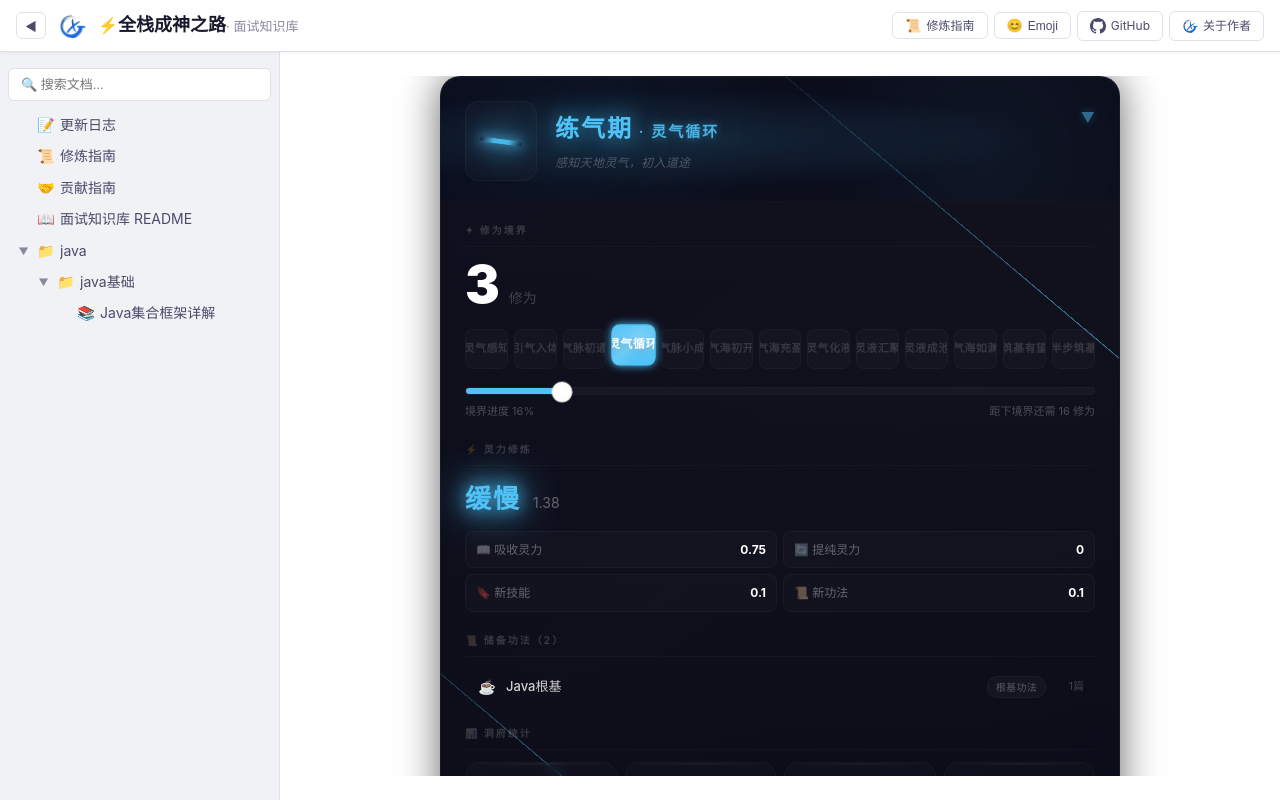
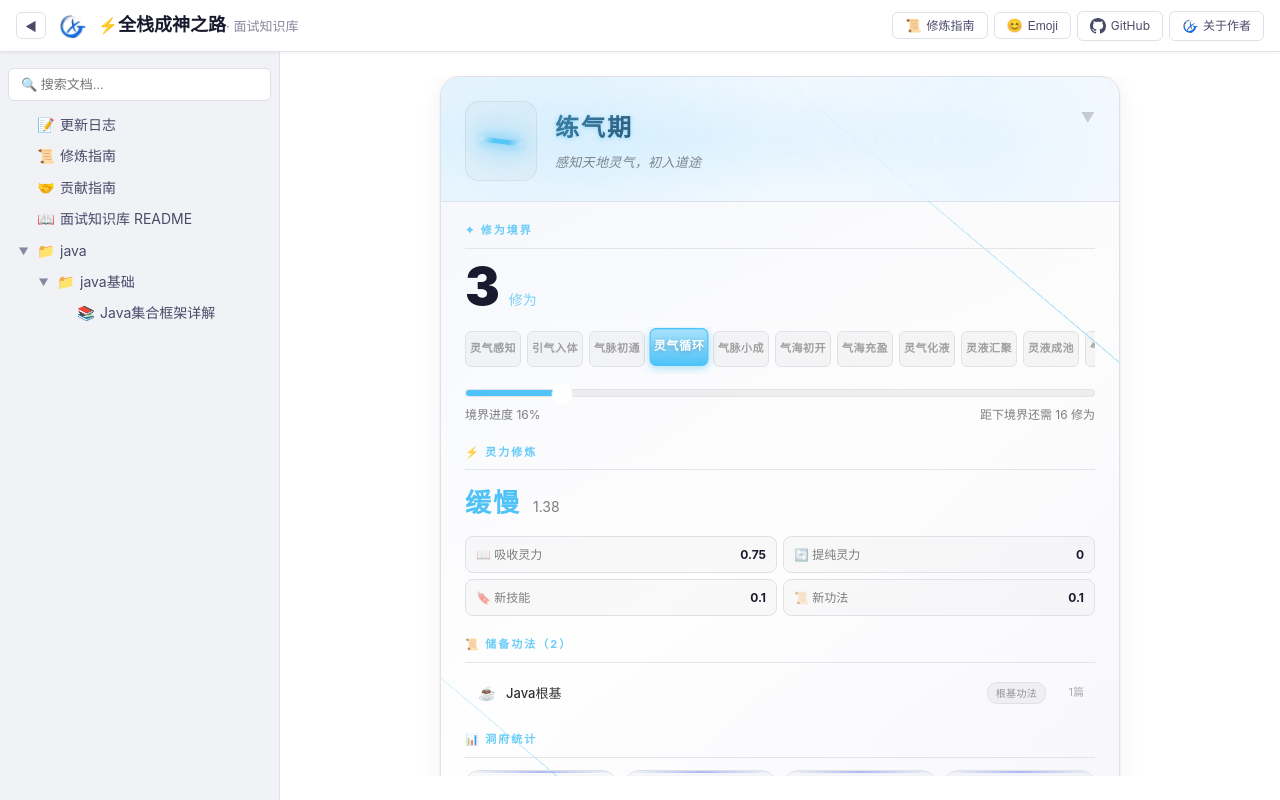
Before and after one commit to xiuji008/xjdoc-interview, a React (Vite) app: page /#/ in a window 1280 px wide. Built offline with nearby package versions, Linux system fonts and the light colour scheme; no server answers.

Commit message:
style: 境界页面深色改浅色 + 字体优化 + 练气期阶段拥挤修复 + 突破历程浅色化

```diff
--- a/src/App.css
+++ b/src/App.css
@@ -1077,11 +1077,11 @@ a:hover {
   width: 100%;
   max-width: 680px;
   margin: 0 auto;
-  background: linear-gradient(145deg, #0a0a18 0%, #0d0d1a 50%, #0a0a18 100%);
-  border: 1px solid rgba(255,255,255,0.05);
+  background: linear-gradient(145deg, #f8faff 0%, #ffffff 50%, #f5f6fc 100%);
+  border: 1px solid var(--border-color);
   border-radius: 20px;
   overflow: hidden;
-  box-shadow: 0 0 40px rgba(0,0,0,0.6), inset 0 1px 0 rgba(255,255,255,0.03);
+  box-shadow: 0 2px 24px rgba(0,0,0,0.06), 0 0 0 1px rgba(0,0,0,0.03), inset 0 1px 0 rgba(255,255,255,0.8);
   transition: all 0.3s ease;
   position: relative;
 }
@@ -1103,7 +1103,7 @@ a:hover {
   to { transform: rotate(360deg); }
 }
 @keyframes borderFadeIn {
-  to { opacity: 0.6; }
+  to { opacity: 0.5; }
 }
 .cultivation-panel.collapsed { max-width: 360px; }
 
@@ -1117,27 +1117,28 @@ a:hover {
   cursor: pointer;
   overflow: hidden;
   min-height: 100px;
+  background: var(--realm-bg, linear-gradient(135deg, #e8f4fd, #f0f5ff));
 }
 .badge-pattern-bg {
   position: absolute;
   inset: 0;
-  opacity: 0.06;
+  opacity: 0.08;
   background-image:
     radial-gradient(circle at 20% 40%, var(--realm-color) 0%, transparent 50%),
     radial-gradient(circle at 80% 60%, var(--realm-color) 0%, transparent 40%),
-    repeating-linear-gradient(0deg, transparent, transparent 30px, rgba(255,255,255,0.02) 30px, rgba(255,255,255,0.02) 31px);
+    repeating-linear-gradient(0deg, transparent, transparent 30px, rgba(0,0,0,0.02) 30px, rgba(0,0,0,0.02) 31px);
   pointer-events: none;
 }
 .badge-glow {
   position: absolute;
   inset: 0;
   background: radial-gradient(ellipse at 35% 50%, var(--realm-glow) 0%, transparent 60%);
-  opacity: 0.3;
+  opacity: 0.2;
   animation: glowPulse 3s ease-in-out infinite;
 }
 @keyframes glowPulse {
-  0%, 100% { opacity: 0.2; }
-  50% { opacity: 0.5; }
+  0%, 100% { opacity: 0.1; }
+  50% { opacity: 0.35; }
 }
 
 .badge-dao-area {
@@ -1148,9 +1149,9 @@ a:hover {
   display: flex;
   align-items: center;
   justify-content: center;
-  background: rgba(255,255,255,0.02);
+  background: rgba(0,0,0,0.02);
   border-radius: 14px;
-  border: 1px solid rgba(255,255,255,0.04);
+  border: 1px solid rgba(0,0,0,0.06);
   position: relative;
 }
 .badge-dao-area::after {
@@ -1159,13 +1160,13 @@ a:hover {
   inset: -2px;
   border-radius: 16px;
   background: radial-gradient(ellipse at center, var(--realm-glow), transparent 70%);
-  opacity: 0.15;
+  opacity: 0.12;
   animation: daobgPulse 3s ease-in-out infinite;
   pointer-events: none;
 }
 @keyframes daobgPulse {
-  0%, 100% { opacity: 0.1; }
-  50% { opacity: 0.25; }
+  0%, 100% { opacity: 0.06; }
+  50% { opacity: 0.18; }
 }
 
 /* ===== 道纹系统 ===== */
@@ -1378,40 +1379,47 @@ a:hover {
 .badge-info { flex: 1; z-index: 1; }
 .badge-realm-name {
   font-size: 24px; font-weight: 900;
-  color: var(--realm-color, #fff);
-  text-shadow: 0 0 20px var(--realm-glow), 0 0 40px var(--realm-glow);
+  background: linear-gradient(135deg, var(--realm-color, #4FC3F7) 0%, #1a1a2e 40%, var(--realm-color, #4FC3F7) 100%);
+  background-size: 200% 200%;
+  -webkit-background-clip: text;
+  -webkit-text-fill-color: transparent;
+  background-clip: text;
   letter-spacing: 2px;
   margin-bottom: 2px;
+  filter: drop-shadow(0 1px 2px var(--realm-glow));
+  animation: realmShimmer 3s ease-in-out infinite;
+}
+@keyframes realmShimmer {
+  0%, 100% { background-position: 0% 50%; }
+  50% { background-position: 100% 50%; }
 }
 .badge-stage {
   font-size: 15px; font-weight: 600;
-  color: var(--realm-color, #fff);
+  color: var(--realm-color, #4FC3F7);
   opacity: 0.9;
-  text-shadow: 0 0 10px var(--realm-glow);
 }
 .badge-motto {
-  font-size: 12px;
-  color: rgba(255,255,255,0.25);
+  font-size: 13px;
+  color: rgba(0,0,0,0.45);
   margin-top: 4px;
   font-style: italic;
   letter-spacing: 0.3px;
 }
 .badge-expand-icon {
   font-size: 14px;
-  color: var(--realm-color, rgba(255,255,255,0.25));
+  color: rgba(0,0,0,0.3);
   z-index: 1;
   align-self: flex-start;
   margin-top: 6px;
   transition: transform 0.3s;
-  opacity: 0.5;
-  filter: drop-shadow(0 0 4px var(--realm-glow));
+  opacity: 0.6;
 }
 
 /* ===== 展开内容 ===== */
 .cultivation-details {
   padding: 20px 24px 24px;
-  background: linear-gradient(180deg, rgba(255,255,255,0.02) 0%, transparent 100%);
-  border-top: 1px solid rgba(255,255,255,0.03);
+  background: linear-gradient(180deg, rgba(0,0,0,0.01) 0%, transparent 100%);
+  border-top: 1px solid var(--border-color);
   animation: slideDown 0.4s cubic-bezier(0.16, 1, 0.3, 1);
 }
 @keyframes slideDown {
@@ -1423,15 +1431,14 @@ a:hover {
 .cultivation-section:last-child { margin-bottom: 0; }
 
 .section-title {
-  font-size: 10px; font-weight: 700;
-  color: var(--realm-color, rgba(255,255,255,0.25));
+  font-size: 11px; font-weight: 700;
+  color: var(--realm-color, #4FC3F7);
   text-transform: uppercase;
   letter-spacing: 2px;
   margin-bottom: 12px;
   padding-bottom: 8px;
-  border-bottom: 1px solid rgba(255,255,255,0.04);
-  opacity: 0.7;
-  text-shadow: 0 0 8px var(--realm-glow);
+  border-bottom: 1px solid var(--border-color);
+  opacity: 0.85;
 }
 
 /* 修为 */
@@ -1443,20 +1450,15 @@ a:hover {
 }
 .score-value {
   font-size: 52px; font-weight: 900;
-  background: linear-gradient(135deg, var(--realm-color, #fff) 0%, #fff 50%, var(--realm-color, #fff) 100%);
-  -webkit-background-clip: text;
-  -webkit-text-fill-color: transparent;
-  background-clip: text;
+  color: #1a1a2e;
   line-height: 1;
-  filter: drop-shadow(0 0 20px var(--realm-glow)) drop-shadow(0 0 40px var(--realm-glow));
   letter-spacing: -1px;
 }
 .score-label {
   font-size: 14px;
-  color: var(--realm-color, rgba(255,255,255,0.35));
-  font-weight: 300;
-  opacity: 0.6;
-  text-shadow: 0 0 6px var(--realm-glow);
+  color: var(--realm-color, #4FC3F7);
+  font-weight: 400;
+  opacity: 0.75;
 }
 
 /* ===== 小境界·浮空灵符 ===== */
@@ -1466,12 +1468,28 @@ a:hover {
   margin-bottom: 14px;
   padding: 4px 0;
 }
+/* 多阶段时允许横向滚动 */
+.stage-bar-scroll {
+  overflow-x: auto;
+  -webkit-overflow-scrolling: touch;
+  padding-bottom: 8px;
+  scrollbar-width: thin;
+  scrollbar-color: var(--border-color) transparent;
+}
+.stage-bar-scroll::-webkit-scrollbar {
+  height: 4px;
+}
+.stage-bar-scroll::-webkit-scrollbar-thumb {
+  background: var(--border-color);
+  border-radius: 2px;
+}
 .stage-segment {
   flex: 1;
+  min-width: 52px;
   height: 40px;
   border-radius: 8px;
-  background: rgba(255,255,255,0.02);
-  border: 1px solid rgba(255,255,255,0.03);
+  background: rgba(0,0,0,0.03);
+  border: 1px solid var(--border-color);
   display: flex;
   align-items: center;
   justify-content: center;
@@ -1479,37 +1497,38 @@ a:hover {
   position: relative;
   overflow: hidden;
 }
+.stage-segment-sm {
+  flex: 0 0 auto;
+  min-width: 56px;
+  height: 36px;
+  border-radius: 6px;
+}
 .stage-segment::before {
   content: '';
   position: absolute; inset: 0;
-  background: linear-gradient(180deg, rgba(255,255,255,0.03), transparent);
+  background: linear-gradient(180deg, rgba(255,255,255,0.5), transparent);
   opacity: 0;
   transition: opacity 0.4s;
 }
 .stage-segment.active {
-  background: linear-gradient(145deg, var(--realm-color, #4FC3F7), color-mix(in srgb, var(--realm-color, #4FC3F7) 30%, #000));
+  background: linear-gradient(145deg, var(--realm-color, #4FC3F7), color-mix(in srgb, var(--realm-color, #4FC3F7) 50%, #fff));
   border-color: var(--realm-color, #4FC3F7);
-  box-shadow: 0 0 25px var(--realm-glow), 0 0 50px var(--realm-glow), inset 0 1px 0 rgba(255,255,255,0.3);
-  transform: translateY(-4px) scale(1.03);
+  box-shadow: 0 2px 12px var(--realm-glow), inset 0 1px 0 rgba(255,255,255,0.5);
+  transform: translateY(-3px) scale(1.05);
   z-index: 2;
 }
+.stage-segment-sm.active {
+  transform: translateY(-2px) scale(1.05);
+}
 .stage-segment.active::before { opacity: 1; }
-.stage-segment.active::after {
-  content: '';
-  position: absolute; top: -50%; left: -50%; width: 200%; height: 200%;
-  background: conic-gradient(from 0deg at 50% 50%, transparent, rgba(255,255,255,0.12), transparent 50%, transparent, rgba(255,255,255,0.12), transparent);
-  animation: talismanGlow 3s linear infinite;
-}
 .stage-segment:not(.active):hover {
-  border-color: rgba(255,255,255,0.08);
+  border-color: var(--realm-color, rgba(0,0,0,0.15));
+  background: rgba(0,0,0,0.05);
   transform: translateY(-2px);
 }
-@keyframes talismanGlow {
-  to { transform: rotate(360deg); }
-}
 .stage-seg-label {
-  font-size: 11px; font-weight: 700;
-  color: rgba(255,255,255,0.15);
+  font-size: 11px; font-weight: 600;
+  color: rgba(0,0,0,0.35);
   white-space: nowrap;
   position: relative; z-index: 1;
   transition: all 0.3s;
@@ -1517,7 +1536,7 @@ a:hover {
 }
 .stage-segment.active .stage-seg-label {
   color: #fff;
-  text-shadow: 0 0 12px rgba(255,255,255,0.8), 0 2px 8px rgba(0,0,0,0.3);
+  text-shadow: 0 1px 4px rgba(0,0,0,0.2);
   transform: scale(1.05);
 }
 
@@ -1525,19 +1544,19 @@ a:hover {
 .progress-bar-container {
   position: relative;
   height: 8px;
-  background: rgba(255,255,255,0.03);
+  background: rgba(0,0,0,0.06);
   border-radius: 4px;
   overflow: visible;
   margin-bottom: 8px;
-  border: 1px solid rgba(255,255,255,0.02);
+  border: 1px solid rgba(0,0,0,0.04);
 }
 .progress-bar {
   height: 100%;
   border-radius: 4px;
   transition: width 1s cubic-bezier(0.16, 1, 0.3, 1);
-  box-shadow: 0 0 15px var(--realm-color), 0 0 30px var(--realm-color);
+  box-shadow: 0 0 8px var(--realm-glow);
   position: relative;
-  background: linear-gradient(90deg, var(--realm-color), #fff, var(--realm-color));
+  background: linear-gradient(90deg, var(--realm-color), color-mix(in srgb, var(--realm-color) 70%, #fff), var(--realm-color));
 }
 .progress-bar::after {
   content: '';
@@ -1545,7 +1564,7 @@ a:hover {
   width: 16px; height: 16px;
   border-radius: 50%;
   background: #fff;
-  box-shadow: 0 0 15px #fff, 0 0 30px var(--realm-color), 0 0 60px var(--realm-color);
+  box-shadow: 0 0 10px var(--realm-glow), 0 0 20px var(--realm-glow);
   animation: progressDot 1.2s ease-in-out infinite;
 }
 @keyframes progressDot {
@@ -1556,8 +1575,8 @@ a:hover {
 .progress-info {
   display: flex;
   justify-content: space-between;
-  font-size: 11px;
-  color: rgba(255,255,255,0.25);
+  font-size: 12px;
+  color: rgba(0,0,0,0.5);
 }
 .god-status { text-align: center; padding: 16px; }
 .god-text {
@@ -1581,24 +1600,23 @@ a:hover {
   gap: 12px;
   margin-bottom: 12px;
 }
-.speed-level { font-size: 26px; font-weight: 900; text-shadow: 0 0 20px currentColor, 0 0 40px currentColor; letter-spacing: 2px; }
-.speed-value { font-size: 14px; color: var(--realm-color, rgba(255,255,255,0.5)); font-weight: 400; opacity: 0.7; text-shadow: 0 0 6px var(--realm-glow); }
+.speed-level { font-size: 26px; font-weight: 900; letter-spacing: 2px; }
+.speed-value { font-size: 14px; color: rgba(0,0,0,0.5); font-weight: 400; }
 
 .speed-details { display: grid; grid-template-columns: 1fr 1fr; gap: 6px; }
 .speed-item {
   display: flex; justify-content: space-between; align-items: center;
   padding: 8px 10px;
-  background: rgba(255,255,255,0.02);
-  border: 1px solid rgba(255,255,255,0.03);
+  background: rgba(0,0,0,0.02);
+  border: 1px solid var(--border-color);
   border-radius: 8px; font-size: 12px; transition: all 0.25s;
 }
 .speed-item:hover {
-  border-color: var(--realm-color, rgba(255,255,255,0.06));
-  background: rgba(255,255,255,0.03);
-  box-shadow: 0 0 12px var(--realm-glow);
-}
-.speed-label { color: rgba(255,255,255,0.35); }
-.speed-num { font-weight: 700; color: var(--realm-color, #fff); text-shadow: 0 0 8px var(--realm-glow); }
+  border-color: var(--realm-color, var(--accent-color));
+  background: rgba(0,0,0,0.04);
+}
+.speed-label { color: rgba(0,0,0,0.5); }
+.speed-num { font-weight: 700; color: var(--realm-color, #1a1a2e); }
 
 /* 功法 */
 .skills-list { display: flex; flex-direction: column; gap: 3px; }
@@ -1608,57 +1626,54 @@ a:hover {
   transition: all 0.2s; border: 1px solid transparent;
 }
 .skill-item:hover {
-  background: rgba(255,255,255,0.03);
-  border-color: rgba(255,255,255,0.04);
+  background: rgba(0,0,0,0.03);
+  border-color: var(--border-color);
   transform: translateX(4px);
-  box-shadow: 0 0 8px var(--realm-glow);
 }
 .skill-icon { font-size: 14px; width: 22px; text-align: center; }
-.skill-name { flex: 1; font-weight: 500; color: rgba(255,255,255,0.8); }
+.skill-name { flex: 1; font-weight: 500; color: #333; }
 .skill-type {
   font-size: 10px; padding: 2px 8px; border-radius: 10px;
-  background: rgba(255,255,255,0.03);
-  color: rgba(255,255,255,0.3);
+  background: rgba(0,0,0,0.04);
+  color: rgba(0,0,0,0.4);
   letter-spacing: 0.3px;
-  border: 1px solid rgba(255,255,255,0.03);
-}
-.skill-count { font-size: 11px; color: rgba(255,255,255,0.2); min-width: 30px; text-align: right; }
+  border: 1px solid var(--border-color);
+}
+.skill-count { font-size: 11px; color: rgba(0,0,0,0.3); min-width: 30px; text-align: right; }
 
 /* 统计 - 玻璃晶体卡片 */
 .stats-grid { display: grid; grid-template-columns: repeat(4, 1fr); gap: 8px; }
 .stat-item {
   display: flex; flex-direction: column; align-items: center; gap: 6px;
   padding: 16px 6px 14px;
-  background: rgba(255,255,255,0.02);
-  border: 1px solid rgba(255,255,255,0.03);
+  background: rgba(0,0,0,0.02);
+  border: 1px solid var(--border-color);
   border-radius: 14px;
   transition: all 0.3s cubic-bezier(0.16, 1, 0.3, 1);
   position: relative; overflow: hidden;
-  backdrop-filter: blur(4px);
 }
 .stat-item::before {
   content: '';
   position: absolute; top: 0; left: 0; right: 0; height: 2px;
-  background: linear-gradient(90deg, transparent, var(--realm-color, rgba(255,255,255,0.1)), transparent);
+  background: linear-gradient(90deg, transparent, var(--realm-color, var(--accent-color)), transparent);
   opacity: 0.4;
 }
 .stat-item:hover {
-  background: rgba(255,255,255,0.04);
-  border-color: var(--realm-color, rgba(255,255,255,0.06));
-  transform: translateY(-6px);
-  box-shadow: 0 12px 32px rgba(0,0,0,0.4), 0 0 20px var(--realm-glow);
+  background: rgba(0,0,0,0.04);
+  border-color: var(--realm-color, var(--accent-color));
+  transform: translateY(-4px);
+  box-shadow: 0 4px 16px rgba(0,0,0,0.08);
 }
 .stat-item:hover::before { opacity: 0.8; }
 .stat-label {
   font-size: 10px;
-  color: rgba(255,255,255,0.25);
+  color: rgba(0,0,0,0.45);
   text-transform: uppercase;
   letter-spacing: 1.5px;
 }
 .stat-value {
   font-size: 24px; font-weight: 900;
-  color: var(--realm-color, #fff);
-  text-shadow: 0 0 15px var(--realm-glow), 0 0 30px var(--realm-glow);
+  color: var(--realm-color, #1a1a2e);
 }
 
 /* ===== 时间线入口按钮 ===== */
@@ -1666,65 +1681,65 @@ a:hover {
   width: 100%;
   padding: 14px 16px;
   margin-top: 8px;
-  background: linear-gradient(135deg, rgba(255,255,255,0.03), rgba(255,255,255,0.01));
-  border: 1px solid rgba(255,255,255,0.06);
+  background: linear-gradient(135deg, rgba(0,0,0,0.02), transparent);
+  border: 1px solid var(--border-color);
   border-radius: 10px;
-  color: var(--realm-color, rgba(255,255,255,0.5));
+  color: var(--realm-color, var(--accent-color));
   font-size: 13px; cursor: pointer;
   transition: all 0.3s; font-family: inherit;
   letter-spacing: 0.5px; position: relative; overflow: hidden;
-  font-weight: 600; text-shadow: 0 0 6px var(--realm-glow);
+  font-weight: 600; background-color: #fff;
 }
 .timeline-btn::after {
   content: '';
   position: absolute; inset: 0;
-  background: linear-gradient(135deg, transparent, rgba(255,255,255,0.02));
+  background: linear-gradient(135deg, transparent, rgba(0,0,0,0.02));
   opacity: 0; transition: opacity 0.3s;
 }
 .timeline-btn:hover {
-  border-color: var(--realm-color, #4FC3F7);
+  border-color: var(--realm-color, var(--accent-color));
   color: #fff;
-  box-shadow: 0 0 30px var(--realm-glow), inset 0 0 20px var(--realm-glow);
+  background: var(--realm-color, var(--accent-color));
+  box-shadow: 0 2px 12px var(--realm-glow);
   transform: translateY(-2px);
-  text-shadow: 0 0 12px var(--realm-glow), 0 0 24px var(--realm-glow);
 }
 .timeline-btn:hover::after { opacity: 1; }
 
 /* ===== 时间线弹窗 ===== */
 .timeline-overlay {
   position: fixed; inset: 0; z-index: 9998;
-  background: rgba(0,0,0,0.85);
+  background: rgba(0,0,0,0.45);
   display: flex; align-items: center; justify-content: center;
   animation: fadeIn 0.3s ease;
-  backdrop-filter: blur(12px);
+  backdrop-filter: blur(8px);
 }
 .timeline-modal {
   width: 560px; max-width: 92vw; max-height: 85vh;
-  background: linear-gradient(145deg, #0d0d1a, #0a0a18);
-  border: 1px solid rgba(255,255,255,0.06);
+  background: #fff;
+  border: 1px solid var(--border-color);
   border-radius: 20px;
   display: flex; flex-direction: column;
   overflow: hidden;
   animation: scaleIn 0.3s cubic-bezier(0.16, 1, 0.3, 1);
-  box-shadow: 0 20px 60px rgba(0,0,0,0.6);
+  box-shadow: 0 12px 48px rgba(0,0,0,0.15);
 }
 .timeline-header {
   padding: 20px 24px 16px;
-  border-bottom: 1px solid rgba(255,255,255,0.04);
+  border-bottom: 1px solid var(--border-color);
   position: relative;
 }
-.timeline-title { font-size: 20px; font-weight: 700; color: #fff; margin-bottom: 4px; }
-.timeline-subtitle { font-size: 13px; color: rgba(255,255,255,0.35); }
-.timeline-summary { font-size: 11px; color: rgba(255,255,255,0.25); margin-top: 6px; }
+.timeline-title { font-size: 20px; font-weight: 700; color: #1a1a2e; margin-bottom: 4px; }
+.timeline-subtitle { font-size: 13px; color: rgba(0,0,0,0.5); }
+.timeline-summary { font-size: 11px; color: rgba(0,0,0,0.4); margin-top: 6px; }
 .timeline-summary strong { color: var(--realm-color, #4FC3F7); }
 .timeline-close-btn {
   position: absolute; top: 16px; right: 16px;
   background: none; border: none;
-  color: rgba(255,255,255,0.2); font-size: 18px;
+  color: rgba(0,0,0,0.25); font-size: 18px;
   cursor: pointer; padding: 4px 8px;
   border-radius: 6px; transition: all 0.2s;
 }
-.timeline-close-btn:hover { color: #fff; background: rgba(255,255,255,0.06); }
+.timeline-close-btn:hover { color: #333; background: rgba(0,0,0,0.06); }
 
 .timeline-body {
   flex: 1; overflow-y: auto;
@@ -1735,11 +1750,11 @@ a:hover {
   position: absolute;
   left: 40px; top: 0; bottom: 0;
   width: 2px;
-  background: linear-gradient(to bottom, transparent, rgba(255,255,255,0.05), rgba(255,255,255,0.05), transparent);
+  background: linear-gradient(to bottom, transparent, var(--border-color), var(--border-color), transparent);
 }
 .timeline-empty {
   text-align: center; padding: 40px 0 20px;
-  color: rgba(255,255,255,0.25);
+  color: rgba(0,0,0,0.35);
 }
 .timeline-empty-icon { font-size: 40px; display: block; margin-bottom: 12px; }
 .timeline-empty-hint { font-size: 12px; margin-top: 4px; opacity: 0.6; }
@@ -1762,7 +1777,7 @@ a:hover {
   z-index: 1;
   transition: all 0.2s;
   color: var(--node-color, #888);
-  background: rgba(0,0,0,0.4);
+  background: #fff;
 }
 .timeline-node.breakthrough .timeline-dot {
   animation: dotPulse 2s ease-in-out infinite;
@@ -1782,8 +1797,8 @@ a:hover {
 .timeline-card {
   flex: 1;
   padding: 12px 14px;
-  background: rgba(255,255,255,0.02);
-  border: 1px solid rgba(255,255,255,0.03);
+  background: rgba(0,0,0,0.02);
+  border: 1px solid var(--border-color);
   border-radius: 12px;
   cursor: pointer;
   transition: all 0.25s cubic-bezier(0.16, 1, 0.3, 1);
@@ -1791,14 +1806,14 @@ a:hover {
   overflow: hidden;
 }
 .timeline-card:hover {
-  background: rgba(255,255,255,0.04);
+  background: rgba(0,0,0,0.04);
   border-color: var(--node-color, #888) !important;
   transform: translateX(4px);
 }
 .timeline-card.current-card { cursor: default; }
 .timeline-card.current-card:hover {
-  background: rgba(255,255,255,0.02);
-  border-color: rgba(255,255,255,0.03) !important;
+  background: rgba(0,0,0,0.02);
+  border-color: var(--border-color) !important;
   transform: none;
 }
 
@@ -1806,7 +1821,7 @@ a:hover {
   display: flex; align-items: center; gap: 8px;
   margin-bottom: 6px;
 }
-.timeline-date { font-size: 11px; color: rgba(255,255,255,0.25); }
+.timeline-date { font-size: 11px; color: rgba(0,0,0,0.35); }
 .timeline-badge {
   font-size: 10px; font-weight: 600;
   padding: 1px 8px; border-radius: 8px;
@@ -1817,12 +1832,12 @@ a:hover {
   display: flex; align-items: center; gap: 6px;
   flex-wrap: wrap;
 }
-.timeline-old { font-size: 13px; color: rgba(255,255,255,0.35); }
-.timeline-arrow { font-size: 14px; color: rgba(255,255,255,0.2); }
+.timeline-old { font-size: 13px; color: rgba(0,0,0,0.4); }
+.timeline-arrow { font-size: 14px; color: rgba(0,0,0,0.25); }
 .timeline-new { font-size: 15px; font-weight: 600; }
 
 .timeline-score {
-  font-size: 11px; color: rgba(255,255,255,0.2);
+  font-size: 11px; color: rgba(0,0,0,0.35);
   margin-top: 4px;
 }
 .timeline-gain { color: var(--node-color, #888); margin-left: 4px; }
@@ -1835,7 +1850,7 @@ a:hover {
   opacity: 0;
   transition: opacity 0.2s;
 }
-.timeline-card:hover .timeline-replay-hint { opacity: 0.6; }
+.timeline-card:hover .timeline-replay-hint { opacity: 0.7; }
 
 /* ===== Level Up Animation ===== */
 .levelup-overlay {
--- a/src/components/CultivationPanel.jsx
+++ b/src/components/CultivationPanel.jsx
@@ -106,7 +106,7 @@ export default function CultivationPanel({ tree }) {
 
       <div className={`cultivation-panel ${expanded ? 'expanded' : 'collapsed'}`}>
         <div className="cultivation-badge"
-          style={{ '--realm-color': realm.color, '--realm-glow': realm.glowColor, '--realm-bg': `linear-gradient(135deg, ${realm.colorDark}, #000)` }}
+          style={{ '--realm-color': realm.color, '--realm-glow': realm.glowColor, '--realm-bg': `linear-gradient(135deg, ${realm.color}15, #f8faff)` }}
           onClick={() => setExpanded(!expanded)}
         >
           <div className="badge-pattern-bg" />
@@ -133,10 +133,10 @@ export default function CultivationPanel({ tree }) {
                 <span className="score-label">修为</span>
               </div>
               {stage && !isGod && (
-                <div className="stage-bar">
+                <div className={`stage-bar ${realm.stages.length > 6 ? 'stage-bar-scroll' : ''}`}>
                   {realm.stages.map((s, i) => (
-                    <div key={i} className={`stage-segment ${s.index === stage.index ? 'active' : ''}`}
-                      style={s.index === stage.index ? { background: realm.color, boxShadow: `0 0 8px ${realm.color}` } : {}}>
+                    <div key={i} className={`stage-segment ${realm.stages.length > 6 ? 'stage-segment-sm' : ''} ${s.index === stage.index ? 'active' : ''}`}
+                      style={s.index === stage.index ? { background: realm.color, boxShadow: `0 2px 8px ${realm.glowColor}` } : {}}>
                       <span className="stage-seg-label">{s.name}</span>
                     </div>
                   ))}
```
Also changed, not shown: src/components/CultivationTimeline.jsx (+5 -5 lines).
